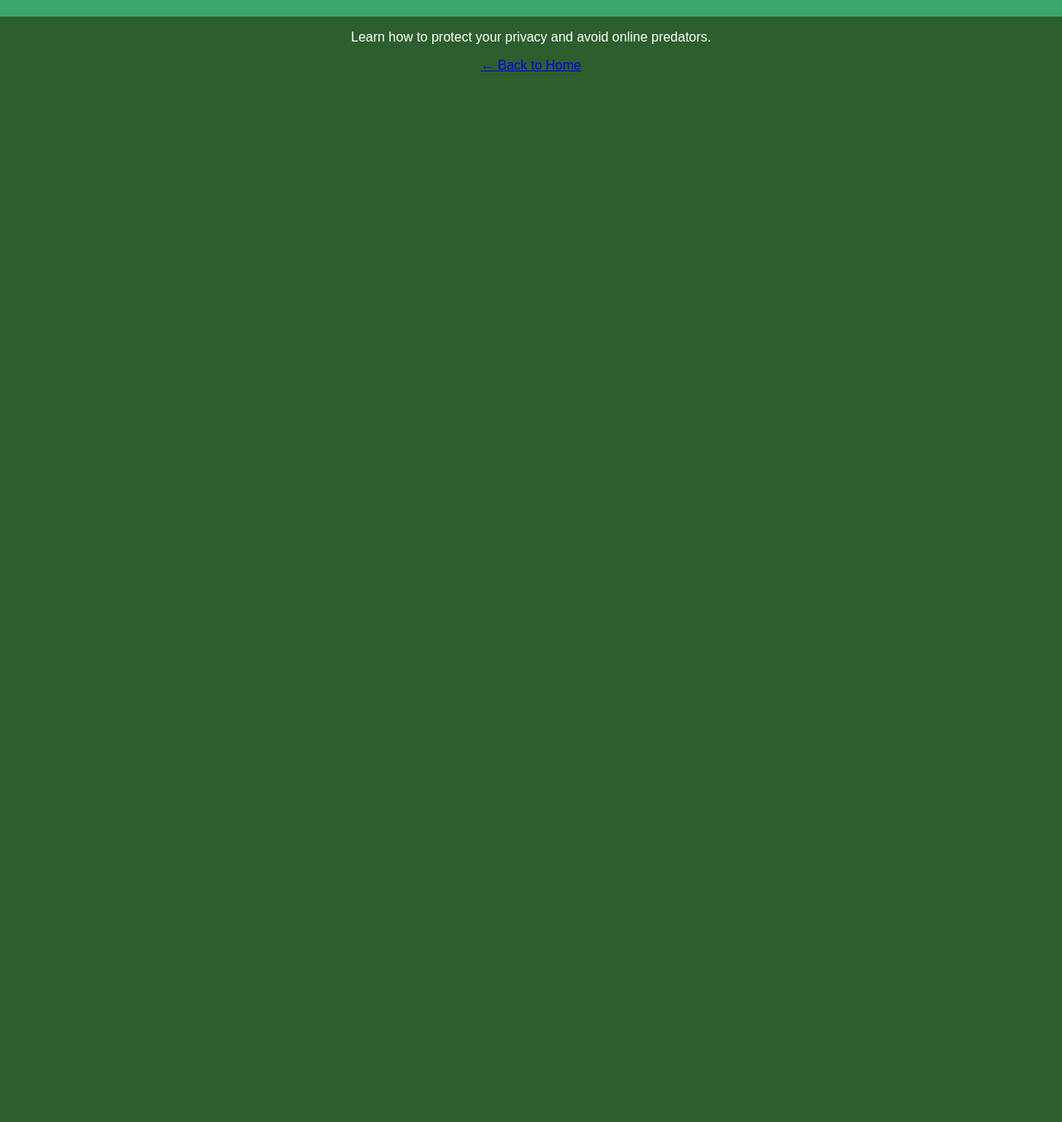
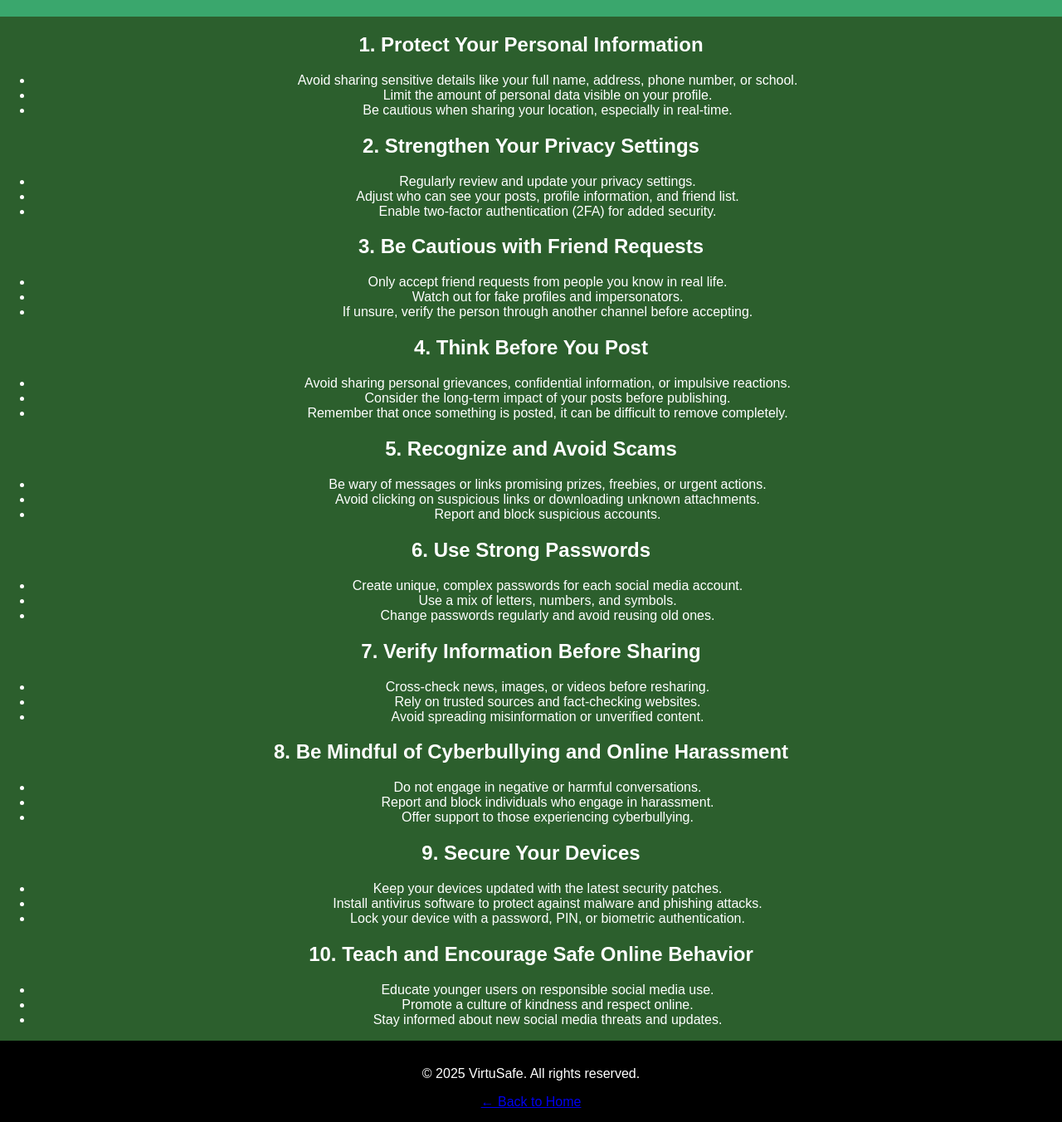
Before and after one commit to Phil-dev-stm/VirtuSafe, a plain HTML site: page social-media.html in a window 1280 px wide. Shown: the part 100-1452 px from the top of the page at 83% size. Before the commit the page ends 800 px from the top, so only its background shows below. Drawn offline with Linux system fonts and the light colour scheme.

Commit message:
Update social-media.html

```diff
--- a/social-media.html
+++ b/social-media.html
@@ -7,8 +7,85 @@
     <link rel="stylesheet" href="style.css">
 </head>
 <body>
-    <header><h1>Safe Social Media Practices</h1></header>
-    <p>Learn how to protect your privacy and avoid online predators.</p>
-    <a href="index.html">← Back to Home</a>
+    <header>
+        <h1>Safe Social Media Practices</h1>
+    </header>
+
+    <main>
+        <h2>1. Protect Your Personal Information</h2>
+        <ul>
+            <li>Avoid sharing sensitive details like your full name, address, phone number, or school.</li>
+            <li>Limit the amount of personal data visible on your profile.</li>
+            <li>Be cautious when sharing your location, especially in real-time.</li>
+        </ul>
+
+        <h2>2. Strengthen Your Privacy Settings</h2>
+        <ul>
+            <li>Regularly review and update your privacy settings.</li>
+            <li>Adjust who can see your posts, profile information, and friend list.</li>
+            <li>Enable two-factor authentication (2FA) for added security.</li>
+        </ul>
+
+        <h2>3. Be Cautious with Friend Requests</h2>
+        <ul>
+            <li>Only accept friend requests from people you know in real life.</li>
+            <li>Watch out for fake profiles and impersonators.</li>
+            <li>If unsure, verify the person through another channel before accepting.</li>
+        </ul>
+
+        <h2>4. Think Before You Post</h2>
+        <ul>
+            <li>Avoid sharing personal grievances, confidential information, or impulsive reactions.</li>
+            <li>Consider the long-term impact of your posts before publishing.</li>
+            <li>Remember that once something is posted, it can be difficult to remove completely.</li>
+        </ul>
+
+        <h2>5. Recognize and Avoid Scams</h2>
+        <ul>
+            <li>Be wary of messages or links promising prizes, freebies, or urgent actions.</li>
+            <li>Avoid clicking on suspicious links or downloading unknown attachments.</li>
+            <li>Report and block suspicious accounts.</li>
+        </ul>
+
+        <h2>6. Use Strong Passwords</h2>
+        <ul>
+            <li>Create unique, complex passwords for each social media account.</li>
+            <li>Use a mix of letters, numbers, and symbols.</li>
+            <li>Change passwords regularly and avoid reusing old ones.</li>
+        </ul>
+
+        <h2>7. Verify Information Before Sharing</h2>
+        <ul>
+            <li>Cross-check news, images, or videos before resharing.</li>
+            <li>Rely on trusted sources and fact-checking websites.</li>
+            <li>Avoid spreading misinformation or unverified content.</li>
+        </ul>
+
+        <h2>8. Be Mindful of Cyberbullying and Online Harassment</h2>
+        <ul>
+            <li>Do not engage in negative or harmful conversations.</li>
+            <li>Report and block individuals who engage in harassment.</li>
+            <li>Offer support to those experiencing cyberbullying.</li>
+        </ul>
+
+        <h2>9. Secure Your Devices</h2>
+        <ul>
+            <li>Keep your devices updated with the latest security patches.</li>
+            <li>Install antivirus software to protect against malware and phishing attacks.</li>
+            <li>Lock your device with a password, PIN, or biometric authentication.</li>
+        </ul>
+
+        <h2>10. Teach and Encourage Safe Online Behavior</h2>
+        <ul>
+            <li>Educate younger users on responsible social media use.</li>
+            <li>Promote a culture of kindness and respect online.</li>
+            <li>Stay informed about new social media threats and updates.</li>
+        </ul>
+    </main>
+
+    <footer>
+        <p>&copy; 2025 VirtuSafe. All rights reserved.</p>
+        <a href="index.html">← Back to Home</a>
+    </footer>
 </body>
 </html>
```
